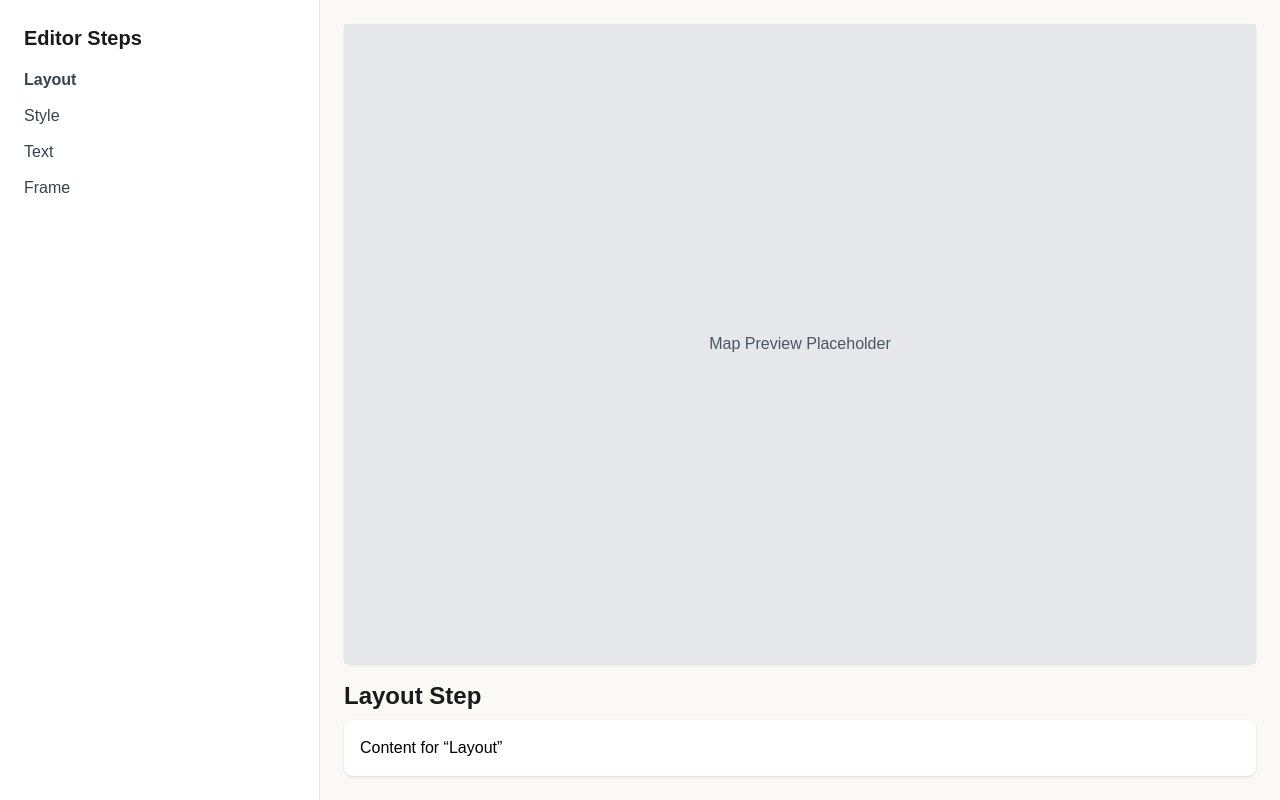
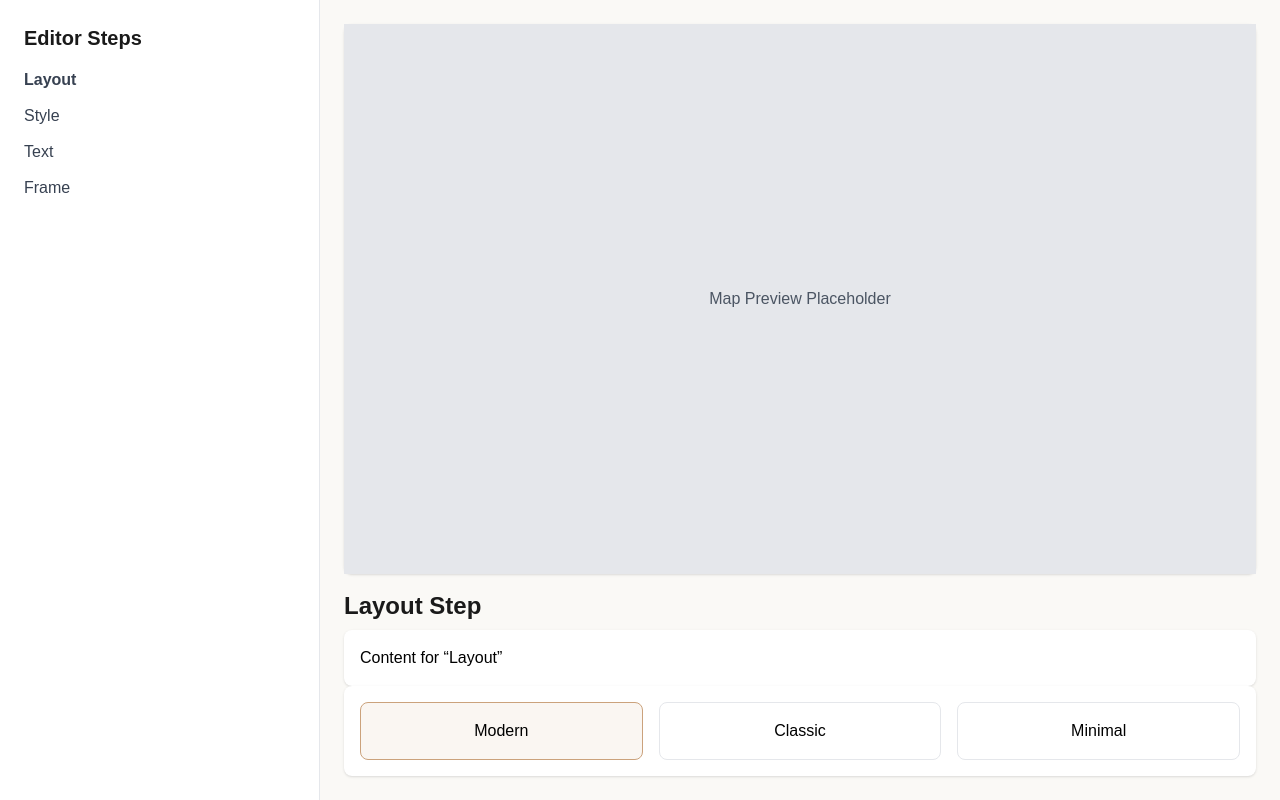
Before and after one commit to Thorgk91/trove-studio, a Next.js app: page /editor in a window 1280 px wide. Built offline with nearby package versions, Linux system fonts and the light colour scheme.

Commit message:
feat: implement LayoutStep with selectable poster layouts

```diff
--- /dev/null
+++ b/components/LayoutStep.tsx
@@ -0,0 +1,35 @@
+// components/LayoutStep.tsx
+import React from 'react';
+import { useEditorStore } from '../store/editorStore';
+
+const layouts = [
+  { id: 'modern', label: 'Modern' },
+  { id: 'classic', label: 'Classic' },
+  { id: 'minimal', label: 'Minimal' },
+];
+
+export default function LayoutStep() {
+  const { layout, setLayout } = useEditorStore((state) => ({
+    layout: state.layout,
+    setLayout: state.setLayout,
+  }));
+
+  return (
+    <div className="grid grid-cols-1 gap-4 md:grid-cols-3">
+      {layouts.map((l) => (
+        <div
+          key={l.id}
+          onClick={() => setLayout(l.id)}
+          className={`
+            cursor-pointer p-4 border rounded-lg text-center
+            ${layout === l.id
+              ? 'border-accent bg-accent/10'
+              : 'border-gray-200 hover:border-accent'}
+          `}
+        >
+          {l.label}
+        </div>
+      ))}
+    </div>
+  );
+}
--- a/pages/editor.tsx
+++ b/pages/editor.tsx
@@ -1,6 +1,7 @@
 import dynamic from 'next/dynamic';
 import React from 'react';
 import { useEditorStore } from '../store/editorStore';
+import LayoutStep from '../components/LayoutStep';
 
 type Step = 'Layout' | 'Style' | 'Text' | 'Frame';
 
@@ -46,6 +47,12 @@ export default function Editor() {
             {/* Hier später z.B. <LayoutStep /> oder <StyleStep /> */}
             Content for “{activeStep}”
           </div>
+          <div className="p-4 bg-white rounded-lg shadow">
+            {activeStep === 'Layout' && <LayoutStep />}
+            {activeStep === 'Style' && <p>Hier kommt später der StyleStep</p>}
+            {activeStep === 'Text' && <p>Hier kommt später der TextStep</p>}
+            {activeStep === 'Frame' && <p>Hier kommt später der FrameStep</p>}
+          </div>
         </div>
       </main>
     </div>
--- a/store/editorStore.ts
+++ b/store/editorStore.ts
@@ -6,9 +6,13 @@ type Step = 'Layout' | 'Style' | 'Text' | 'Frame';
 interface EditorState {
   activeStep: Step;
   setActiveStep: (step: Step) => void;
+  layout: string;
+  setLayout: (layout: string) => void;
 }
 
 export const useEditorStore = create<EditorState>((set) => ({
   activeStep: 'Layout',
   setActiveStep: (step) => set({ activeStep: step }),
+  layout: 'modern',
+  setLayout: (layout) => set({ layout }),
 }));
```
